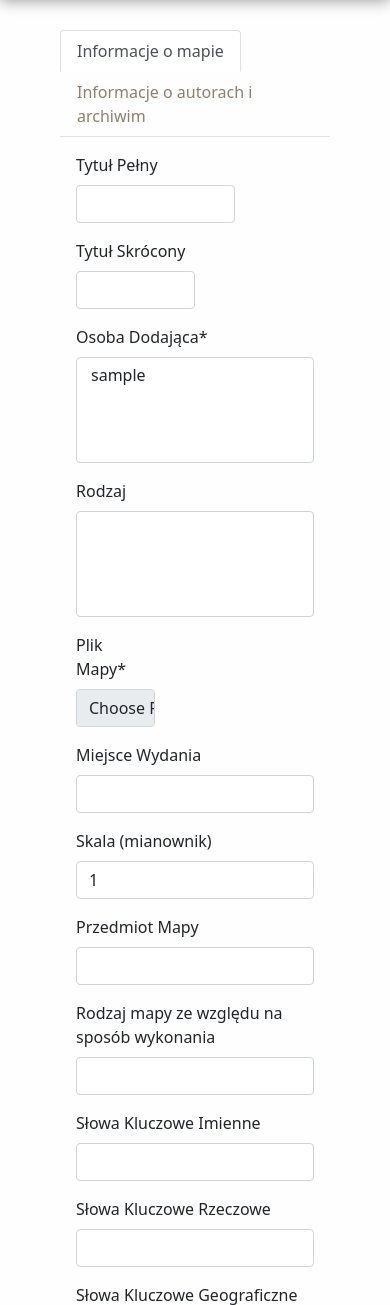
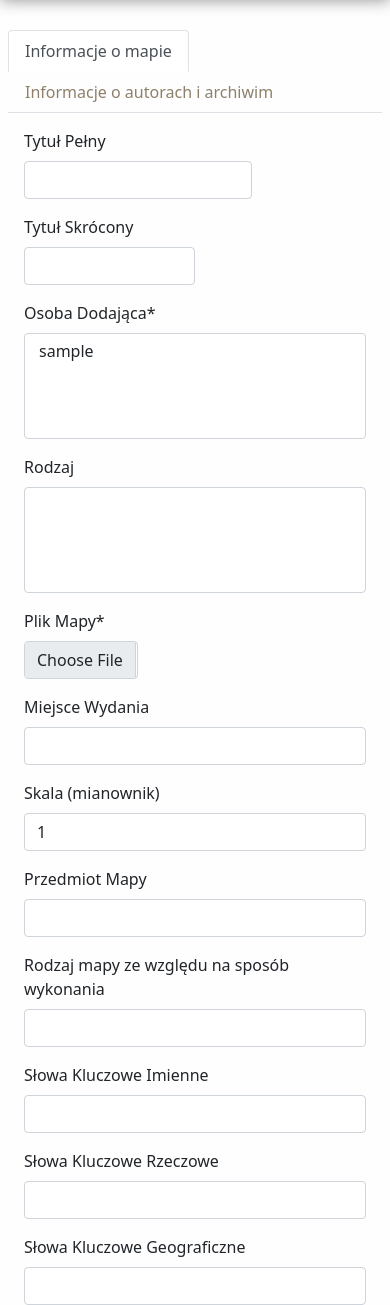
Before and after one commit to KubaBee/Map_browser, a Django app: page /dodaj-mape/ in a window 390 px wide. Shown: the part 86-1391 px from the top of the page. Run offline with Django 4.2, Linux system fonts and the light colour scheme; the visitor is signed in with stand-in values (Sample User, id 1); data comes from the database, SQL or seed files in the repository; data that the repository does not hold is empty; some libraries are stand-ins or nearby versions.

Commit message:
Optimized for mobile

```diff
--- a/map_browser/templates/map_browser/base.html
+++ b/map_browser/templates/map_browser/base.html
@@ -65,7 +65,7 @@
           </div>
     </nav>
 
-    <main id="container">
+    <main id="container" class=" me-md-5 ms-md-5 me-2 ms-2">
     {% if messages %}
         {% for message in messages %}
             <div class="alert alert-{{ message.tags }}">{{ message }}</div>
--- a/static/map_browser/css/styles.css
+++ b/static/map_browser/css/styles.css
@@ -91,9 +91,9 @@ main{
     min-height: 90vh;
 }
 
-#container{
-        margin: 0 60px !important;
-}
+/*#container{*/
+/*        margin: 0 60px !important;*/
+/*}*/
 
 .mapa{
     border-radius: 15px;
```
